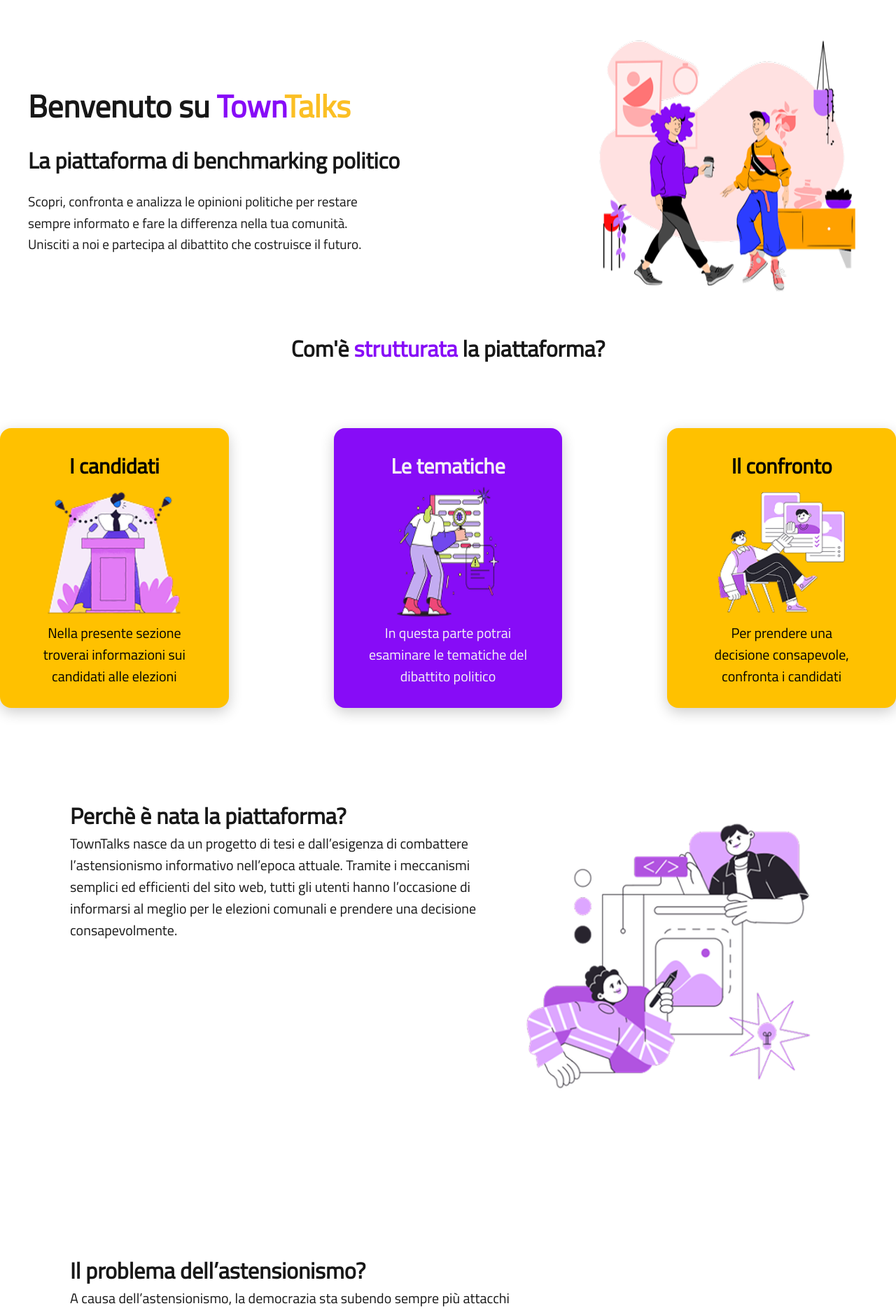
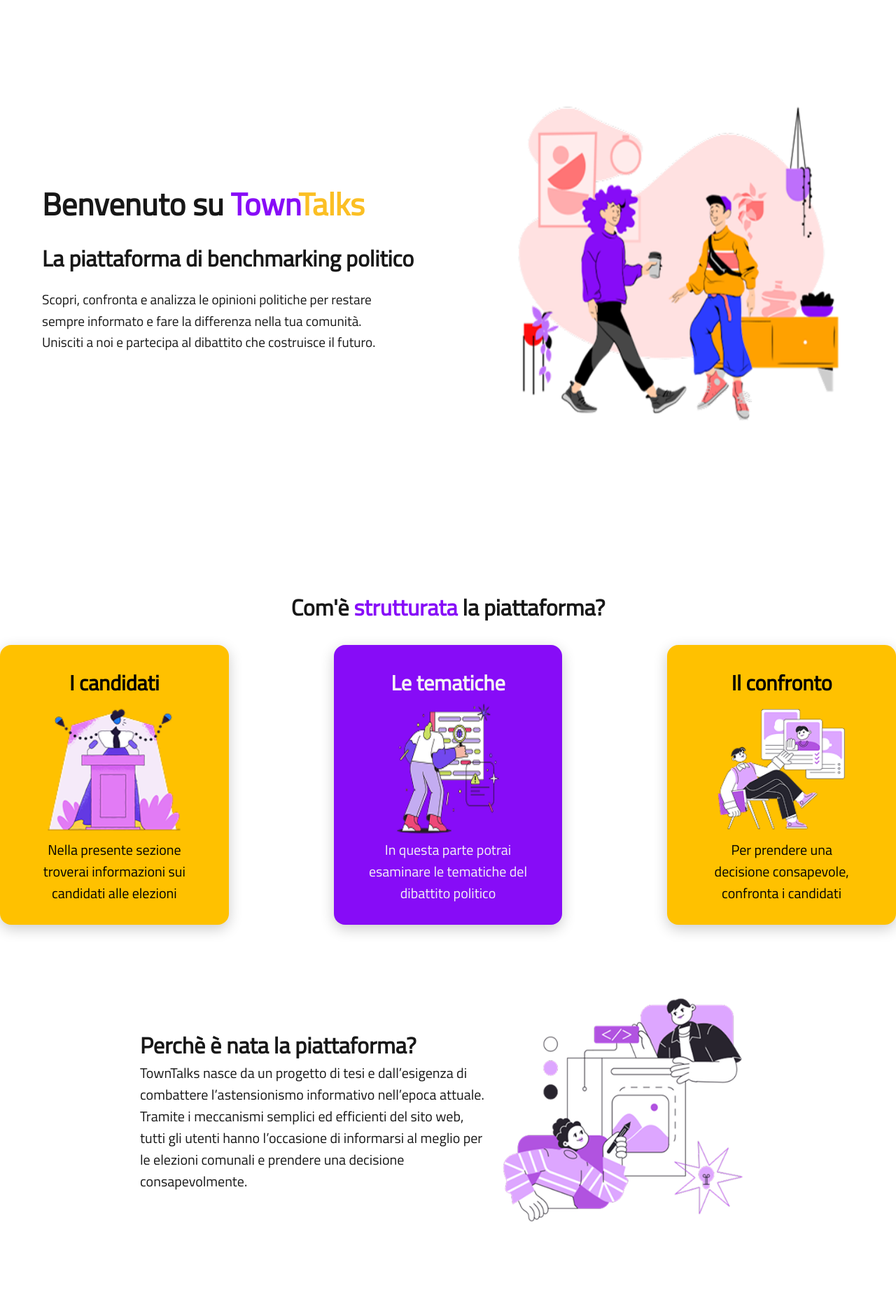
Before and after one commit to trustnoreb/towntalks, a Next.js app: page / in a window 1280 px wide. Shown: the part 140-2017 px from the top of the page at 70% size. Built offline with nearby package versions, Linux system fonts and the light colour scheme.

Commit message:
Fixed css and react structure

```diff
--- a/src/app/components/card-structure/card_structure.module.css
+++ b/src/app/components/card-structure/card_structure.module.css
@@ -1,3 +1,20 @@
+.structure_heading {
+  padding-top: 60px;
+  display: flex;
+  justify-content: center;
+}
+
+.card_container {
+  display: flex;
+  justify-content: center;
+  gap: 150px;
+  margin: 30px 0 30px 0;
+}
+
+.town {
+  color: #870cf7;
+}
+
 .card {
   height: 400px;
   width: 400px;
--- a/src/app/components/card-structure/index.tsx
+++ b/src/app/components/card-structure/index.tsx
@@ -44,6 +44,11 @@
 function CardStructure() {
   return (
     <>
+      <h1 className={css.structure_heading}>
+        Com&apos;è<span className={css.town}>&nbsp;strutturata&nbsp;</span> la
+        piattaforma?
+      </h1>
+      <div className={css.card_container}>
         {data.map((card, idx) => (
           <div key={idx} className={css.card}>
             <h2 className={css.card_text}>{card.title}</h2>
@@ -51,6 +56,7 @@
             <p className={css.card_text}>{card.descr}</p>
           </div>
         ))}
+      </div>
     </>
   );
 }
--- a/src/app/components/home_cards/index.tsx
+++ b/src/app/components/home_cards/index.tsx
@@ -1,11 +1,6 @@
 import CardStructure from "../card-structure";
-import css from "./home_cards.module.css";
 
 function HomeCards() {
-  return (
-    <div className={css.card_container}>
-      <CardStructure />
-    </div>
-  );
+  return <CardStructure />;
 }
 export default HomeCards;
--- a/src/app/components/home_content/home-content.module.css
+++ b/src/app/components/home_content/home-content.module.css
@@ -1,11 +1,7 @@
-.content {
+.wrapper {
   width: 100%;
-  padding: 60px 20px;
+  padding: 150px 20px;
   box-sizing: border-box;
-  background-color: white;
-}
-
-.wrapper {
   display: flex;
   justify-content: space-between;
   align-items: center;
--- a/src/app/components/home_content/index.tsx
+++ b/src/app/components/home_content/index.tsx
@@ -3,7 +3,6 @@
 import css from "./home-content.module.css";
 export default function HomeContent() {
   return (
-    <div className={css.content}>
     <div className={css.wrapper}>
       <div>
         <h1 className={css.title}>
@@ -14,23 +13,19 @@
           La piattaforma di benchmarking politico
         </h2>
         <p className={css.description}>
-            Scopri, confronta e analizza le opinioni politiche per restare
-            sempre informato e fare la differenza nella tua comunità. <br />
+          Scopri, confronta e analizza le opinioni politiche per restare sempre
+          informato e fare la differenza nella tua comunità. <br />
           Unisciti a noi e partecipa al dibattito che costruisce il futuro.
         </p>
       </div>
       <div>
         <Image
           src="/images/home.png"
-            width={400}
-            height={400}
+          width={500}
+          height={500}
           alt="Home Image"
         />
       </div>
     </div>
-      <h1 className={css.structure}>
-        Com&apos;è <span className={css.town}>strutturata</span> la piattaforma?
-      </h1>
-    </div>
   );
 }
--- a/src/app/components/section/section.module.css
+++ b/src/app/components/section-base/section-base.module.css
@@ -1,11 +1,13 @@
 .section_container {
   display: flex;
-  padding: 100px;
+  padding: 25px 150px 25px 150px;
+  justify-content: space-between;
 }
 
 .section_text_container {
   display: flex;
   flex-direction: column;
+  justify-content: center;
   width: 60%;
 }
 
--- /dev/null
+++ b/src/app/components/section-base/section-base.tsx
@@ -0,0 +1,38 @@
+import Image from "next/image";
+import css from "./section-base.module.css";
+
+interface Props {
+  data: {
+    question: string;
+    descr: string;
+    imageName: string;
+  };
+  index: number;
+}
+
+function SectionBase({ data, index }: Props) {
+  const isEven = index % 2 == 0;
+
+  return (
+    <>
+      <div
+        className={css.section_container}
+        style={{ flexDirection: isEven ? "row" : "row-reverse" }}
+      >
+        <div className={css.section_text_container}>
+          <h1>{data.question}</h1>
+          <p className={css.section_text}>{data.descr}</p>
+        </div>
+        <Image
+          src={`/images/${data.imageName}`}
+          alt={data.imageName}
+          width={380}
+          height={380}
+          className={css.section_image}
+        />
+      </div>
+    </>
+  );
+}
+
+export default SectionBase;
--- a/src/app/components/section/index.tsx
+++ /dev/null
@@ -1,27 +0,0 @@
-import Image from "next/image";
-import css from "./section.module.css";
-interface Props {
-  data: {
-    question: string;
-    descr: string;
-    imageName: string;
-  };
-}
-function Section({ data }: Props) {
-  return (
-    <div className={css.section_container}>
-      <div className={css.section_text_container}>
-        <h1>{data.question}</h1>
-        <p className={css.section_text}>{data.descr}</p>
-      </div>
-      <Image
-        src={`/images/${data.imageName}`}
-        alt={data.imageName}
-        width={450}
-        height={450}
-        className={css.section_image}
-      />
-    </div>
-  );
-}
-export default Section;
--- /dev/null
+++ b/src/app/components/sections/index.tsx
@@ -0,0 +1,28 @@
+import SectionBase from "../section-base/section-base";
+import css from "./sections.module.css";
+
+const sectionInfo = [
+  {
+    question: "Perchè è nata la piattaforma?",
+    descr:
+      "TownTalks nasce da un progetto di tesi e dall’esigenza di combattere l’astensionismo informativo nell’epoca attuale. Tramite i meccanismi semplici ed efficienti del sito web, tutti gli utenti hanno l’occasione di informarsi al meglio per le elezioni comunali e prendere una decisione consapevolmente.",
+    imageName: "iconSectionHomepage1.png",
+  },
+  {
+    question: "Il problema dell’astensionismo?",
+    descr:
+      "A causa dell’astensionismo, la democrazia sta subendo sempre più attacchi che rischiano di minarne le fondamenta. In Italia, negli ultimi decenni, questo fenomeno sta  aumentando in maniera esponenziale.",
+    imageName: "iconSectionHomepage2.png",
+  },
+];
+
+function Sections() {
+  return (
+    <div className={css.sections_container}>
+      {sectionInfo.map((section, idx) => (
+        <SectionBase key={idx} index={idx} data={section} />
+      ))}
+    </div>
+  );
+}
+export default Sections;
--- /dev/null
+++ b/src/app/components/sections/sections.module.css
@@ -0,0 +1,3 @@
+.sections_container {
+  margin: 50px;
+}
--- a/src/app/page.tsx
+++ b/src/app/page.tsx
@@ -1,31 +1,15 @@
 import Navbar from "./components/navbar/navbar";
 import HomeContent from "./components/home_content";
 import HomeCards from "./components/home_cards";
-import Section from "./components/section";
+import Sections from "./components/sections";
 
-const sectionInfo = [
-  {
-    question: "Perchè è nata la piattaforma?",
-    descr:
-      "TownTalks nasce da un progetto di tesi e dall’esigenza di combattere l’astensionismo informativo nell’epoca attuale. Tramite i meccanismi semplici ed efficienti del sito web, tutti gli utenti hanno l’occasione di informarsi al meglio per le elezioni comunali e prendere una decisione consapevolmente.",
-    imageName: "iconSectionHomepage1.png",
-  },
-  {
-    question: "Il problema dell’astensionismo?",
-    descr:
-      "A causa dell’astensionismo, la democrazia sta subendo sempre più attacchi che rischiano di minarne le fondamenta. In Italia, negli ultimi decenni, questo fenomeno sta  aumentando in maniera esponenziale.",
-    imageName: "iconSectionHomepage2.png",
-  },
-];
 export default function Home() {
   return (
     <>
       <Navbar />
       <HomeContent />
       <HomeCards />
-      {sectionInfo.map((section, idx) => (
-        <Section key={idx} data={section} />
-      ))}
+      <Sections />
     </>
   );
 }
```
Lines whose indentation alone changed are shown as unchanged.
